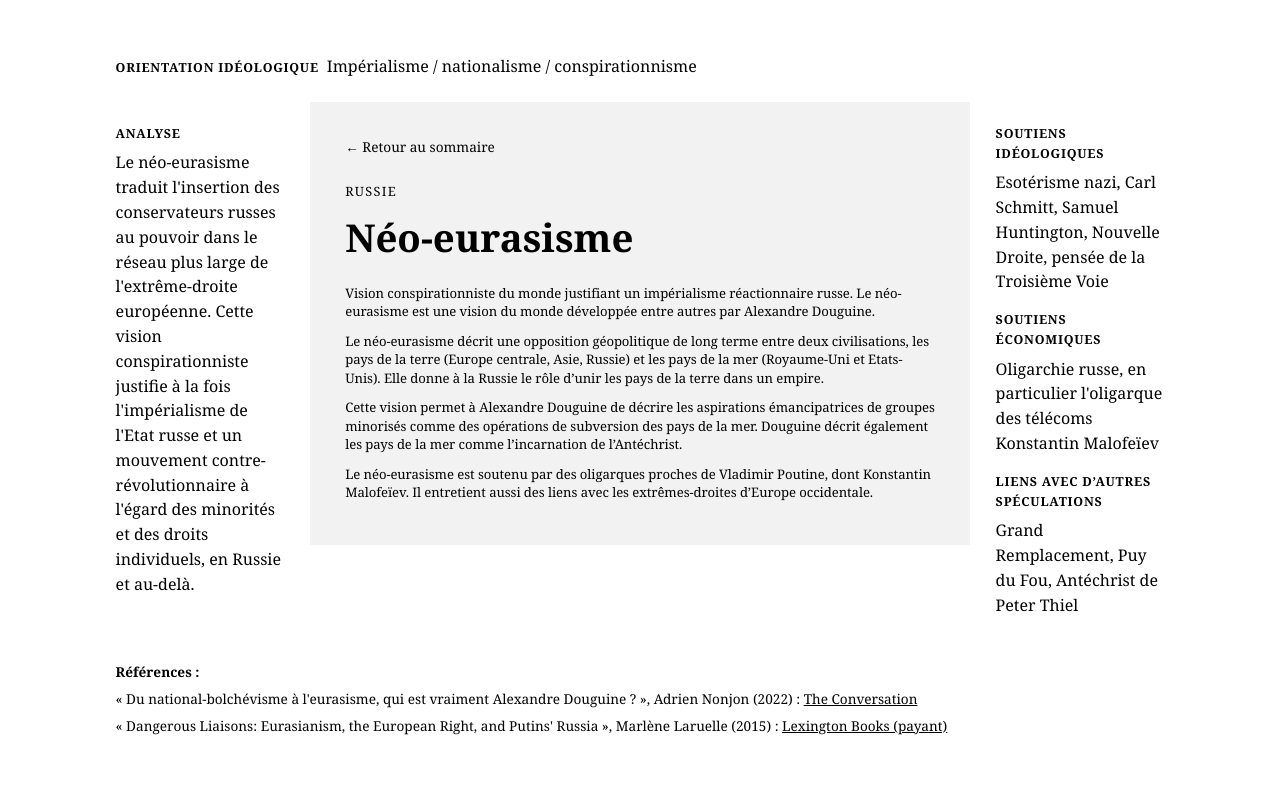
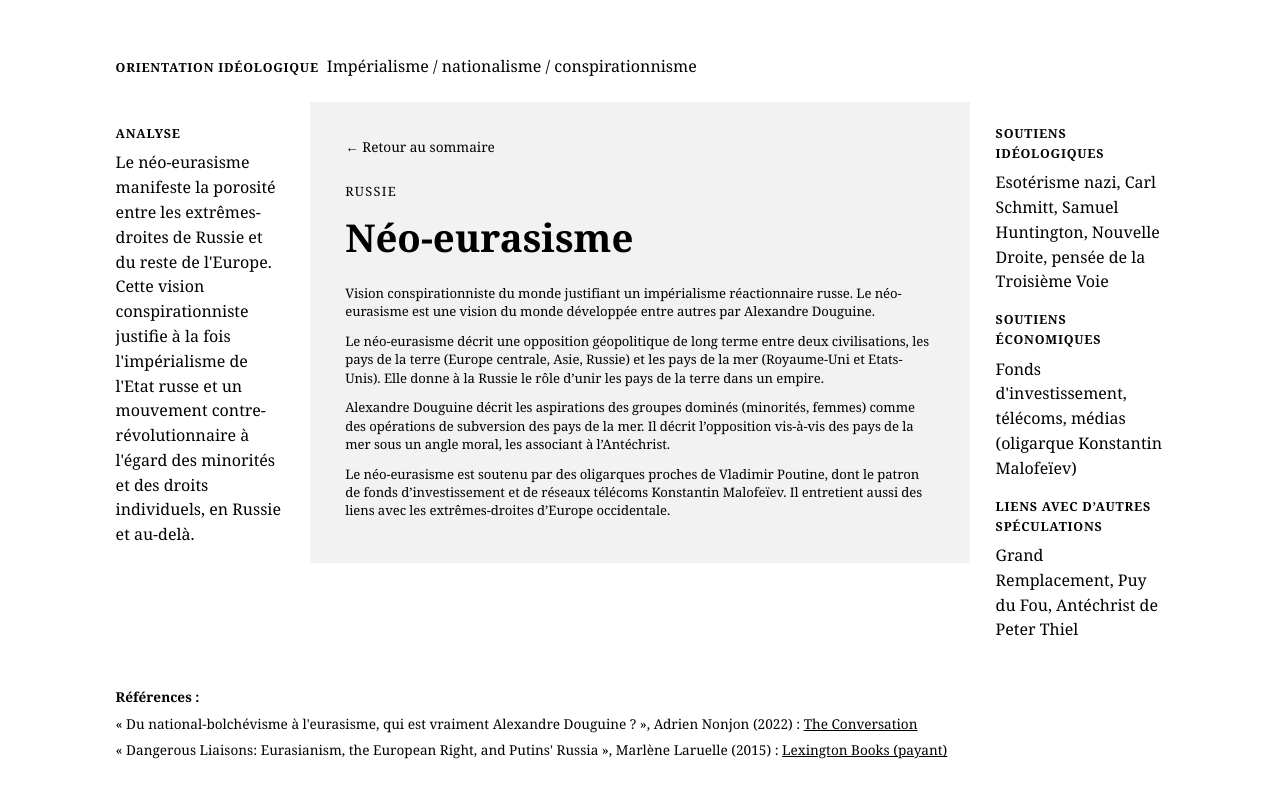
Before and after one commit to encycloreac/encycloreac.github.io, a Jekyll site: the page built from _entries/neo-eurasisme.md, in a window 1280 px wide. Shown: the top 798 px of the page. Built offline with Jekyll 4.4.1, drawn with Linux system fonts in a browser that asks for light colours.

Commit message:
Update neo-eurasisme.md

```diff
--- a/_entries/neo-eurasisme.md
+++ b/_entries/neo-eurasisme.md
@@ -3,9 +3,9 @@ title: "Néo-eurasisme"
 zone: "Russie"
 orientation: "Impérialisme / nationalisme / conspirationnisme"
 intentions: ""
-analyse: "Le néo-eurasisme traduit l'insertion des conservateurs russes au pouvoir dans le réseau plus large de l'extrême-droite européenne. Cette vision conspirationniste justifie à la fois l'impérialisme de l'Etat russe et un mouvement contre-révolutionnaire à l'égard des minorités et des droits individuels, en Russie et au-delà."
+analyse: "Le néo-eurasisme manifeste la porosité entre les extrêmes-droites de Russie et du reste de l'Europe. Cette vision conspirationniste justifie à la fois l'impérialisme de l'Etat russe et un mouvement contre-révolutionnaire à l'égard des minorités et des droits individuels, en Russie et au-delà."
 soutiens_ideologiques: "Esotérisme nazi, Carl Schmitt, Samuel Huntington, Nouvelle Droite, pensée de la Troisième Voie"
-soutiens_economiques: "Oligarchie russe, en particulier l'oligarque des télécoms Konstantin Malofeïev"
+soutiens_economiques: "Fonds d'investissement, télécoms, médias (oligarque Konstantin Malofeïev)"
 liens_autres: "Grand Remplacement, Puy du Fou, Antéchrist de Peter Thiel"
 references:
   - texte: "« Du national-bolchévisme à l'eurasisme, qui est vraiment Alexandre Douguine ? », Adrien Nonjon (2022)"
@@ -19,6 +19,6 @@ Vision conspirationniste du monde justifiant un impérialisme réactionnaire rus
 
 Le néo-eurasisme décrit une opposition géopolitique de long terme entre deux civilisations, les pays de la terre (Europe centrale, Asie, Russie) et les pays de la mer (Royaume-Uni et Etats-Unis). Elle donne à la Russie le rôle d'unir les pays de la terre dans un empire.
 
-Cette vision permet à Alexandre Douguine de décrire les aspirations émancipatrices de groupes minorisés comme des opérations de subversion des pays de la mer. Douguine décrit également les pays de la mer comme l'incarnation de l'Antéchrist.
+Alexandre Douguine décrit les aspirations des groupes dominés (minorités, femmes) comme des opérations de subversion des pays de la mer. Il décrit l'opposition vis-à-vis des pays de la mer sous un angle moral, les associant à l'Antéchrist.
 
-Le néo-eurasisme est soutenu par des oligarques proches de Vladimir Poutine, dont Konstantin Malofeïev. Il entretient aussi des liens avec les extrêmes-droites d'Europe occidentale.
+Le néo-eurasisme est soutenu par des oligarques proches de Vladimir Poutine, dont le patron de fonds d'investissement et de réseaux télécoms Konstantin Malofeïev. Il entretient aussi des liens avec les extrêmes-droites d'Europe occidentale.
```
